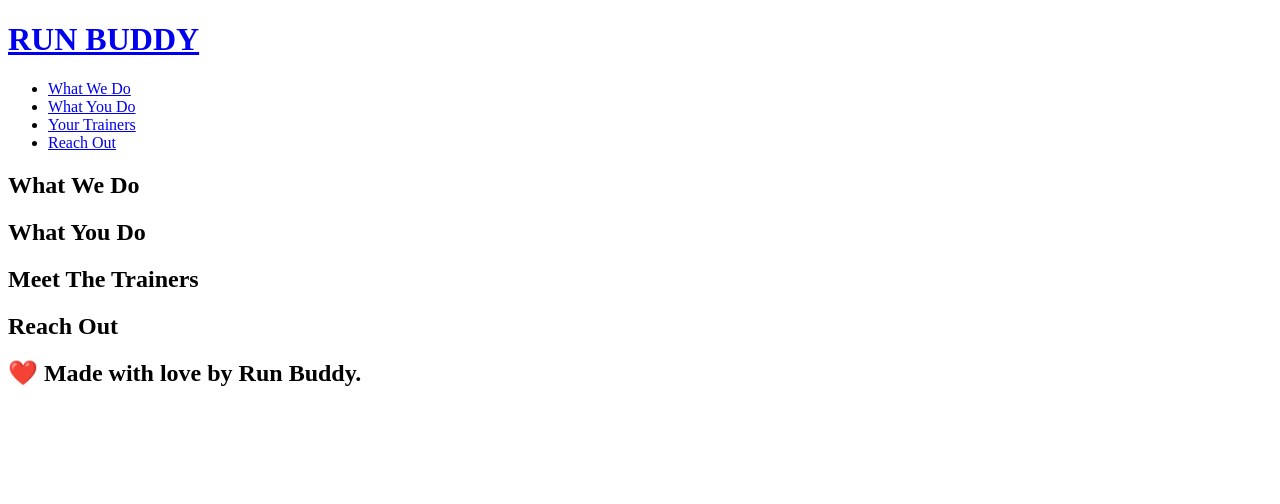
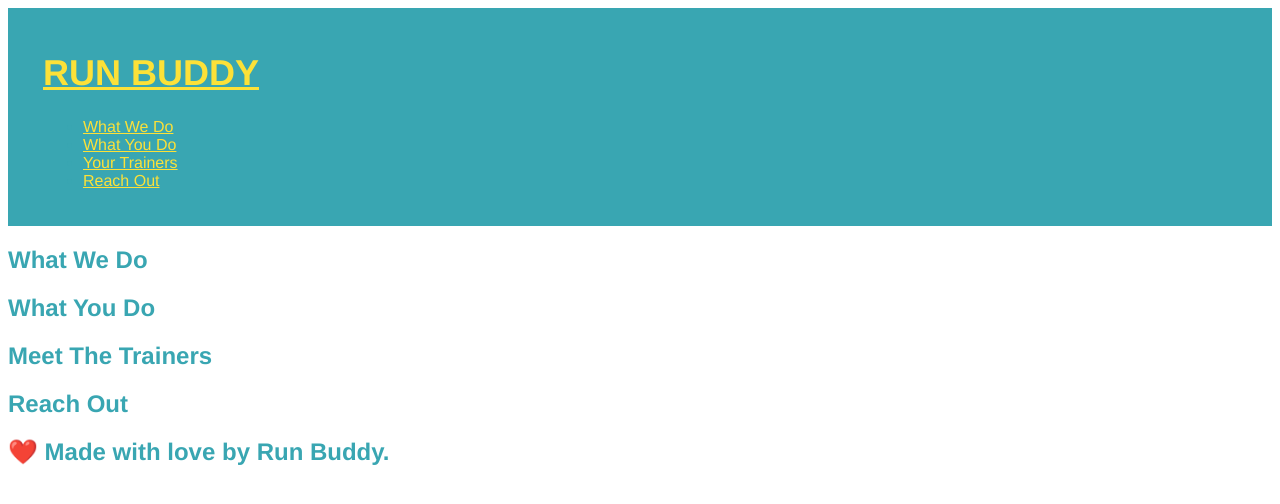
Before and after one commit to SimmonsJ11/run-buddy, a plain HTML site: page index.html in a window 1280 px wide. Drawn offline with Linux system fonts and the light colour scheme.

Commit message:
add footer and header

```diff
--- /dev/null
+++ b/assets/css/style.css
@@ -0,0 +1,20 @@
+body {
+ /*more on this crazy alphanumerical value in a minute! */
+    color: #39a6b2;
+    font-family: Helvetica, Arial, sans-serif;
+}
+/* apply styles to <header> */
+header {
+    padding: 20px 35px;
+    background-color: #39a6b2;
+}
+header h1 {
+    font-weight: bold;
+    font-size: 36px;
+    color: #fce138;
+    margin 0;
+}
+
+header a {
+    color: #fce138;
+}
--- a/index.html
+++ b/index.html
@@ -3,6 +3,7 @@
   <head>
     <meta charset="UTF-8" />
     <title>Run Buddy</title>
+    <link rel="stylesheet" href="./assets/css/style.css" />
   </head>
   <body>
    <!-- naigation -->
```
